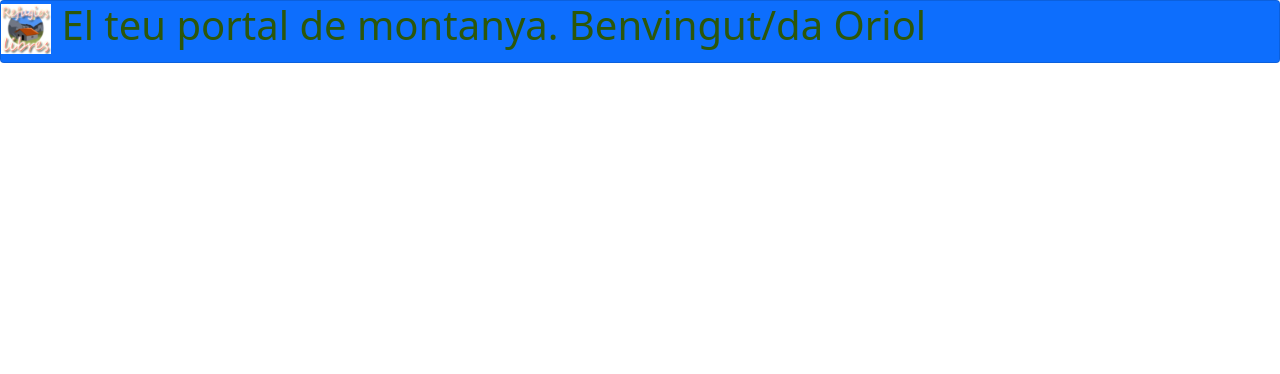
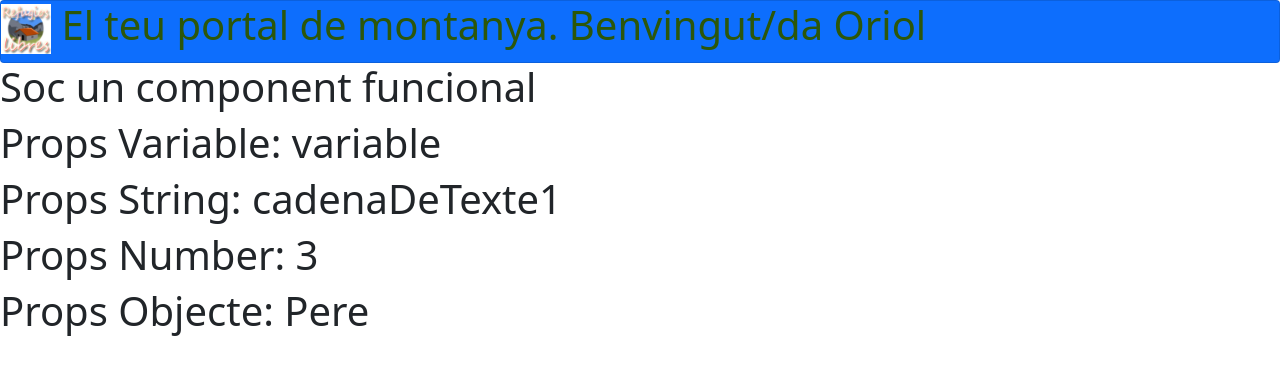
Before and after one commit to SectionOne/cursreact, a React (Create React App) app in the folder cursreact/: page / in a window 1280 px wide. Shown: the top 374 px of the page. Built offline with nearby package versions, Linux system fonts and the light colour scheme.

Commit message:
CODE 13 - Exemple passar Props a component funcion

```diff
--- a/cursreact/src/components/App.js
+++ b/cursreact/src/components/App.js
@@ -1,12 +1,26 @@
 import './App.css';
 import Header from './Header.js';
+import FunctionalComponent from './FunctionalComponent.js';
 
 function App() {
 
+  const propFunc1 = "variable";
+  const propsFuncObject = {
+    nom: "Pere",
+    edat: 23
+  }
   return (
     <>
     <div className='bg-primary card'>
       <Header/>
+      </div>
+      <div>
+        <FunctionalComponent
+        propsFunctional1 = { propFunc1 }
+        propsFunctional2String = "cadenaDeTexte1"
+        propsFunctionalNumber = { 3 }
+        propsFunctionalObject = {propsFuncObject}
+        />
       </div>
     </>
   );
--- /dev/null
+++ b/cursreact/src/components/FunctionalComponent.js
@@ -0,0 +1,15 @@
+import React from 'react';
+
+const FunctionalComponent = (props) => {
+    return (
+        <>
+            <h1>Soc un component funcional </h1>
+            <h1>Props Variable: { props.propsFunctional1 }</h1>
+            <h1>Props String: { props.propsFunctional2String }</h1>
+            <h1>Props Number: { props.propsFunctionalNumber }</h1>
+            <h1>Props Objecte: { props.propsFunctionalObject.nom }</h1>
+        </>
+    );
+}
+
+export default FunctionalComponent;
--- a/cursreact/src/components/Header.js
+++ b/cursreact/src/components/Header.js
@@ -6,7 +6,7 @@ import Salutacio from './Salutacio.js';
   render() {
     var usuari = "Oriol";
     return(
-      <h1 className="salutacio"><img src={logo} height="50px" /> El teu portal de montanya.  <Salutacio nick={usuari} /> </h1>
+      <h1 className="salutacio"><img src={logo} height="50px" alt="My Awesome Image"/> El teu portal de montanya.  <Salutacio nick={usuari} /> </h1>
     )
   }
 
```
